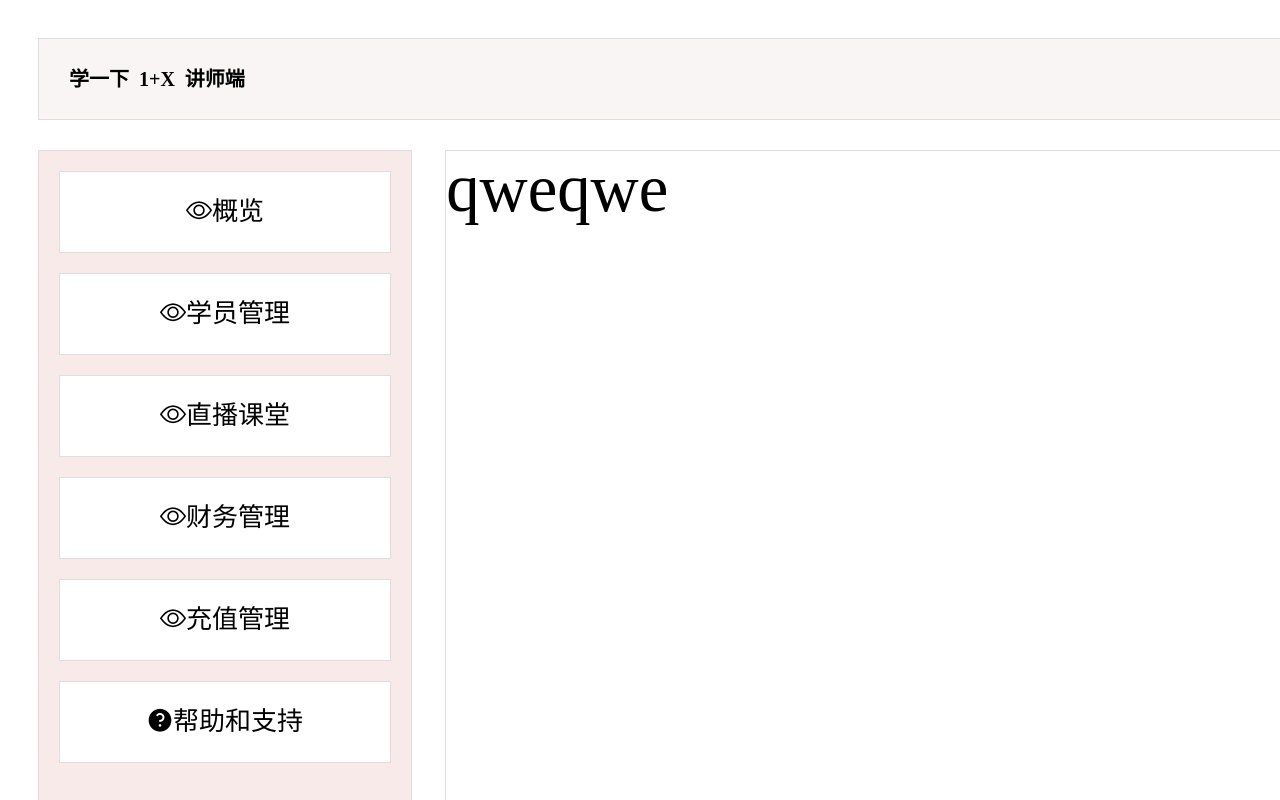
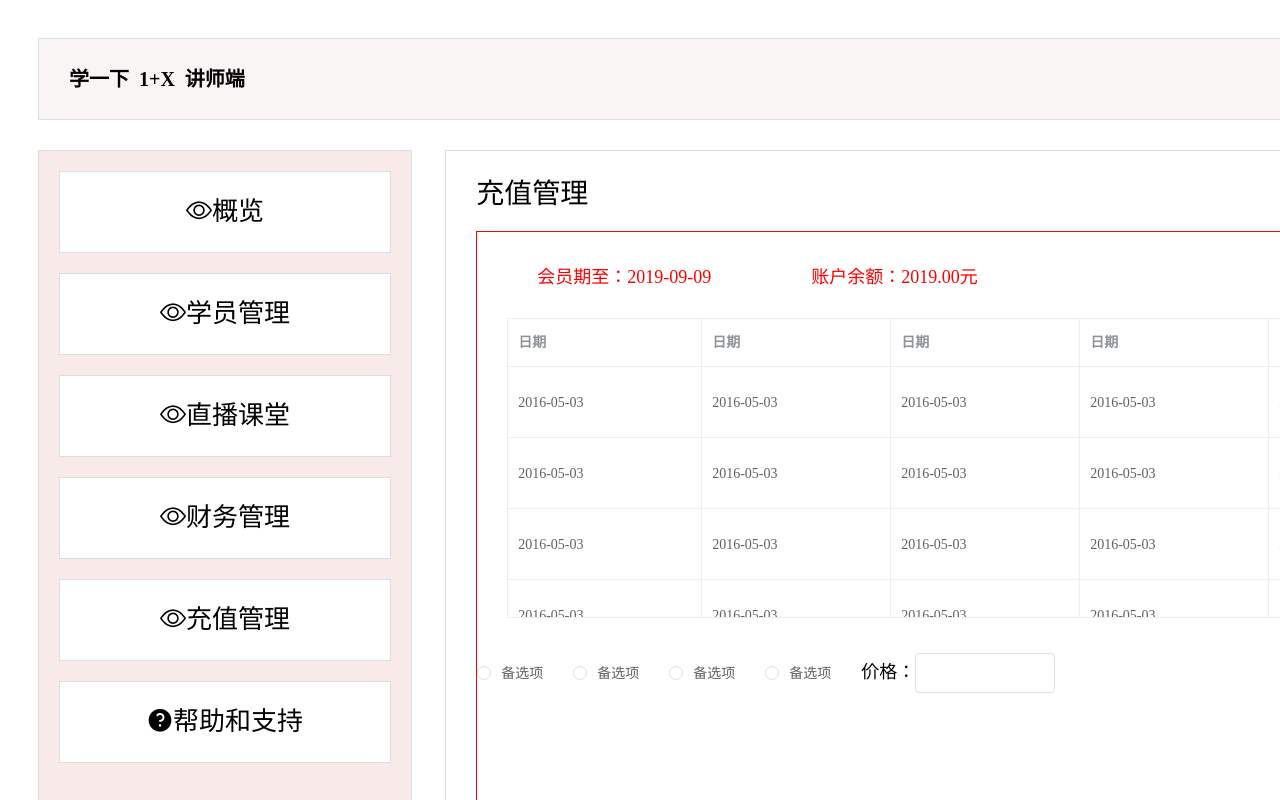
Before and after one commit to Ppeone/LearnMore, a Vue app: page /rechargeManage in a window 1280 px wide. Shown: the top 800 px of the page. Built offline with nearby package versions, Linux system fonts and the light colour scheme.

Commit message:
充值管理

```diff
--- a/src/components/teach/rechargeManage.vue
+++ b/src/components/teach/rechargeManage.vue
@@ -1,6 +1,63 @@
 <template>
   <div id="rechargeManage">
-    qweqwe
+    <div style="font-size: 28px;margin: 20px 30px">充值管理</div>
+    <div style="margin:0px 30px;border: 1px solid red;height: 700px">
+      <div style="font-size: 18px;margin: 30px 60px;color: red"><span>会员期至：2019-09-09</span><span style="margin-left: 100px">账户余额：2019.00元</span></div>
+
+      <div style="margin:0px 30px">
+
+      <el-table
+        border
+        height="300"
+        :data="tableData"
+        style="width: 100%;">
+        <el-table-column
+          prop="date"
+          label="日期"
+          >
+        </el-table-column>
+        <el-table-column
+          prop="date"
+          label="日期"
+        >
+        </el-table-column>
+        <el-table-column
+          prop="date"
+          label="日期"
+        >
+        </el-table-column>
+        <el-table-column
+          prop="date"
+          label="日期"
+        >
+        </el-table-column>
+        <el-table-column
+          prop="date"
+          label="日期"
+        >
+        </el-table-column>
+
+        <el-table-column
+          prop="name"
+          label="姓名"
+          >
+        </el-table-column>
+        <el-table-column
+          prop="address"
+          label="地址">
+        </el-table-column>
+      </el-table>
+      </div>
+        <el-radio v-model="radio" label="1">备选项</el-radio>
+        <el-radio v-model="radio" label="2">备选项</el-radio>
+        <el-radio v-model="radio" label="3">备选项</el-radio>
+        <el-radio v-model="radio" label="4">备选项</el-radio>
+      <span style="font-size: 18px">价格：</span><el-input v-model="input" style="width: 140px"></el-input><br/>
+
+
+
+    </div>
+
   </div>
 </template>
 
@@ -13,8 +70,13 @@
   export default{
     name: "rechargeManage",
     data () {
+      const item = {
+        date: '2016-05-03',
+        name: '王小虎',
+        address: '上海市普陀区金沙江路 1518 弄'
+      };
       return {
-
+        tableData: Array(10).fill(item),
 
       }
     }
```
